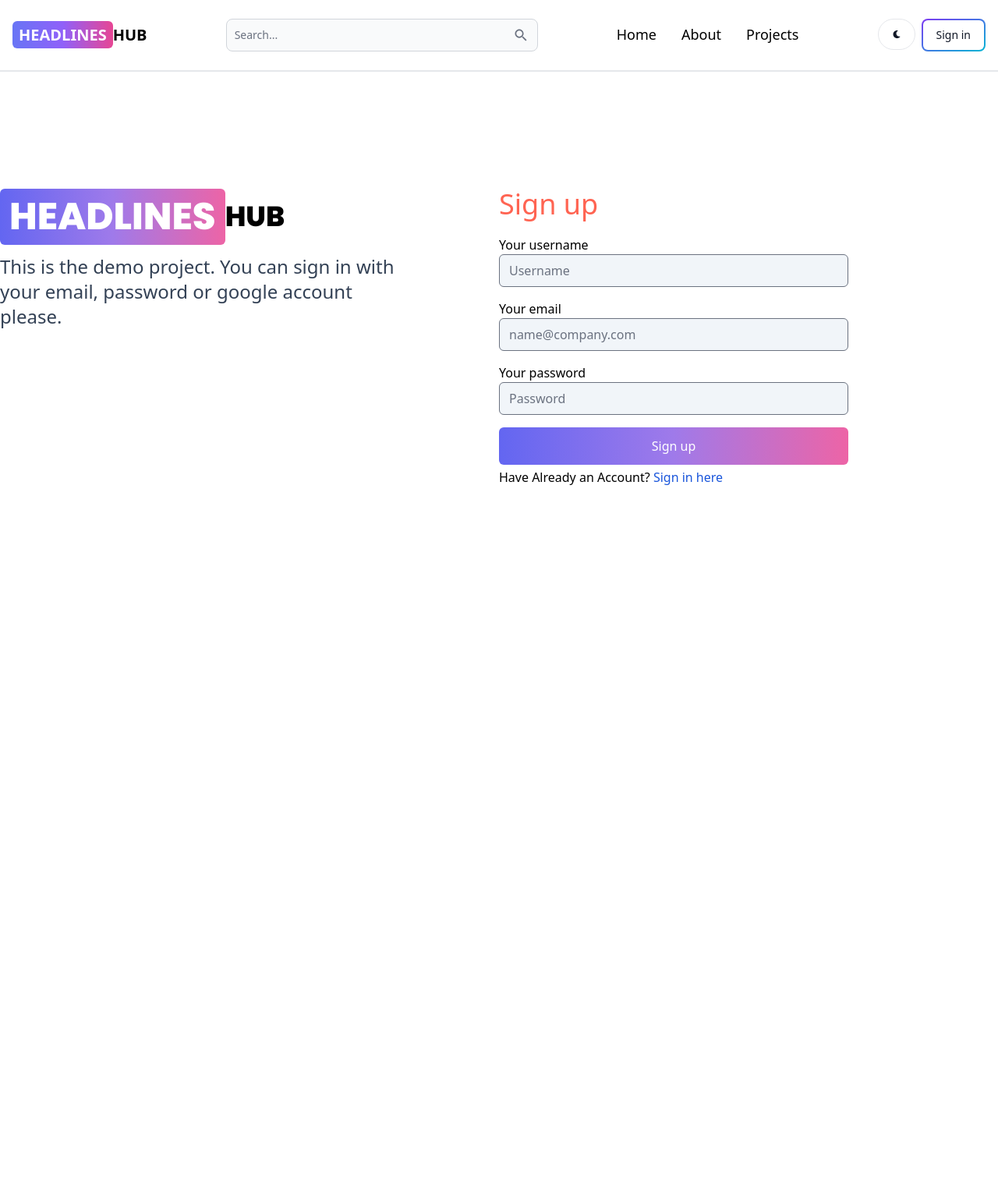
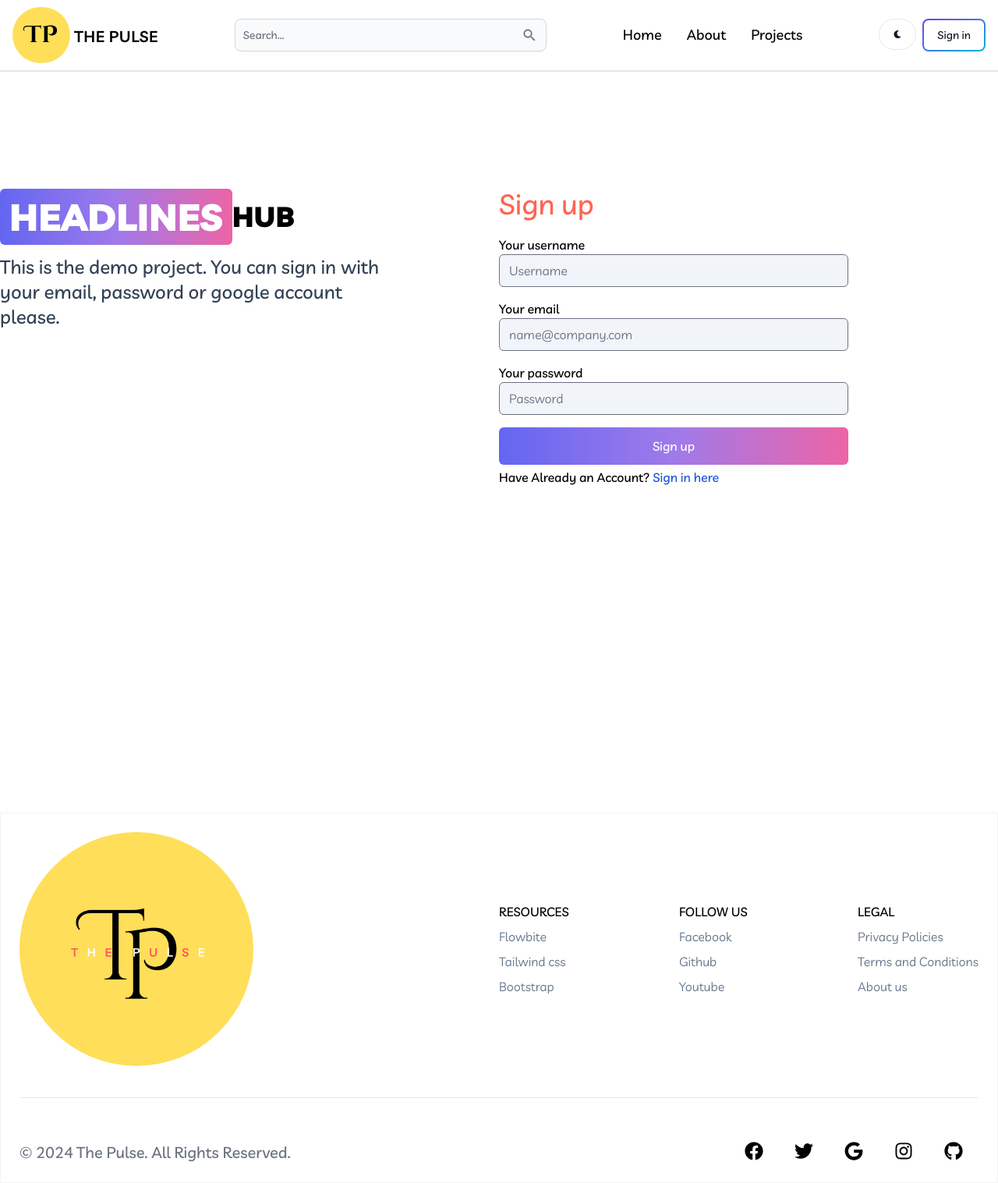
Before and after one commit to Navidullah/Blogging, a React (Vite) app in the folder client/: page /signup in a window 1280 px wide. Shown: the whole page at 78% size. Before the commit the page ends 1042 px from the top, so only its background shows below. Built offline with nearby package versions, Linux system fonts and the light colour scheme.

Commit message:
footer user interface

```diff
--- a/client/src/App.jsx
+++ b/client/src/App.jsx
@@ -6,6 +6,7 @@ import Projects from "./pages/Projects.jsx";
 import SignIn from "./pages/SignIn.jsx";
 import SignUp from "./pages/SignUp.jsx";
 import Header from "./components/Header.jsx";
+import Footer from "./components/Footer.jsx";
 
 const App = () => {
   return (
@@ -20,6 +21,7 @@ const App = () => {
           <Route path="/signin" element={<SignIn />} />
           <Route path="/signup" element={<SignUp />} />
         </Routes>
+        <Footer />
       </BrowserRouter>
     </>
   );
--- /dev/null
+++ b/client/src/components/Footer.jsx
@@ -0,0 +1,98 @@
+import React from "react";
+import logo from "../image/logo.png";
+import { Footer } from "flowbite-react";
+import {
+  FaFacebook,
+  FaTwitter,
+  FaGoogle,
+  FaGithub,
+  FaInstagram,
+} from "react-icons/fa";
+
+const FooterC = () => {
+  return (
+    <div className="container  border border-gray-100 p-6">
+      <div className="flex items-center">
+        <div className="flex-1 ">
+          <img
+            src={logo}
+            alt="logo"
+            width="300"
+            height="300"
+            className="rounded-full"
+          ></img>
+        </div>
+        <div className=" flex-1 flex justify-between">
+          <div className="flex flex-col  gap-2">
+            <span className="livvic_font">RESOURCES</span>
+            <span className="font-normal text-slate-500 hover:cursor-pointer">
+              Flowbite
+            </span>
+            <span className="font-normal text-slate-500 hover:cursor-pointer">
+              Tailwind css
+            </span>
+            <span className="font-normal text-slate-500 hover:cursor-pointer">
+              Bootstrap
+            </span>
+          </div>
+          <div className="flex flex-col  gap-2">
+            <span className="livvic_font">FOLLOW US</span>
+            <span className="font-normal text-slate-500 hover:cursor-pointer">
+              Facebook
+            </span>
+            <span className="font-normal text-slate-500 hover:cursor-pointer">
+              Github
+            </span>
+            <span className="font-normal text-slate-500 hover:cursor-pointer">
+              Youtube
+            </span>
+          </div>
+          <div className="flex flex-col gap-2">
+            <span className="livvic_font">LEGAL</span>
+            <span className="font-normal text-slate-500 hover:cursor-pointer">
+              Privacy Policies
+            </span>
+            <span className="font-normal text-slate-500 hover:cursor-pointer">
+              Terms and Conditions
+            </span>
+            <span className="font-normal text-slate-500 hover:cursor-pointer">
+              About us
+            </span>
+          </div>
+        </div>
+      </div>
+      <div className="py-10">
+        <hr />
+      </div>
+      <div className="flex justify-between mt-4">
+        <div>
+          <Footer.Copyright
+            href="#"
+            by="The Pulse. All Rights Reserved."
+            year={new Date().getFullYear()}
+            className="text-xl"
+          />
+        </div>
+        <div className="flex">
+          <div className="px-5 text-2xl  hover:cursor-pointer">
+            <FaFacebook />
+          </div>
+          <div className="px-5 text-2xl hover:cursor-pointer">
+            <FaTwitter />
+          </div>
+          <div className="px-5 text-2xl hover:cursor-pointer">
+            <FaGoogle />
+          </div>
+          <div className="px-5 text-2xl hover:cursor-pointer">
+            <FaInstagram />
+          </div>
+          <div className="px-5 text-2xl hover:cursor-pointer">
+            <FaGithub />
+          </div>
+        </div>
+      </div>
+    </div>
+  );
+};
+
+export default FooterC;
--- a/client/src/components/Header.jsx
+++ b/client/src/components/Header.jsx
@@ -18,10 +18,12 @@ const Header = () => {
         to="/"
         className="self-center whitespace-nowrap text-sm sm:text-xl font-extrabold dark:text-white"
       >
-        <span className="bg-gradient-to-r from-indigo-500 via-purple-500 to-pink-500 px-2 py-1 text-white rounded-md">
-          HEADLINES
+        <span className="bg-[#ffde59] text-3xl cinzel_font font-bold px-4 py-4 text-black rounded-full">
+          TP
+        </span>{" "}
+        <span className="livvic_font font-semibold tracking-wide">
+          THE PULSE
         </span>
-        HUB
       </Link>
       <form className="lg:w-[400px]">
         <TextInput
--- a/client/src/index.css
+++ b/client/src/index.css
@@ -1,10 +1,13 @@
 @import url("https://fonts.googleapis.com/css2?family=Poppins:ital,wght@0,100;0,200;0,300;0,400;0,500;0,600;0,700;0,800;0,900;1,100;1,200;1,300;1,400;1,500;1,600;1,700;1,800;1,900&display=swap");
+@import url("https://fonts.googleapis.com/css2?family=Cinzel+Decorative:wght@400;700;900&display=swap");
+@import url("https://fonts.googleapis.com/css2?family=Cinzel+Decorative:wght@400;700;900&family=Livvic:ital,wght@0,100;0,200;0,300;0,400;0,500;0,600;0,700;0,900;1,100;1,200;1,300;1,400;1,500;1,600;1,700;1,900&display=swap");
 @tailwind base;
 @tailwind components;
 @tailwind utilities;
 
 * {
   box-sizing: border-box;
+  font-family: "Livvic";
 }
 .gradient {
   background: linear-gradient(to right, #6366f1, #9f7aea, #ed64a6);
@@ -18,5 +21,9 @@
 body {
   font-weight: 500;
 }
-.border_b {
+.cinzel_font {
+  font-family: "Cinzel Decorative";
 }
+.livvic_font {
+  font-family: "Livvic";
+}
```
Also changed, not shown: client/src/image/logo.png (added).
